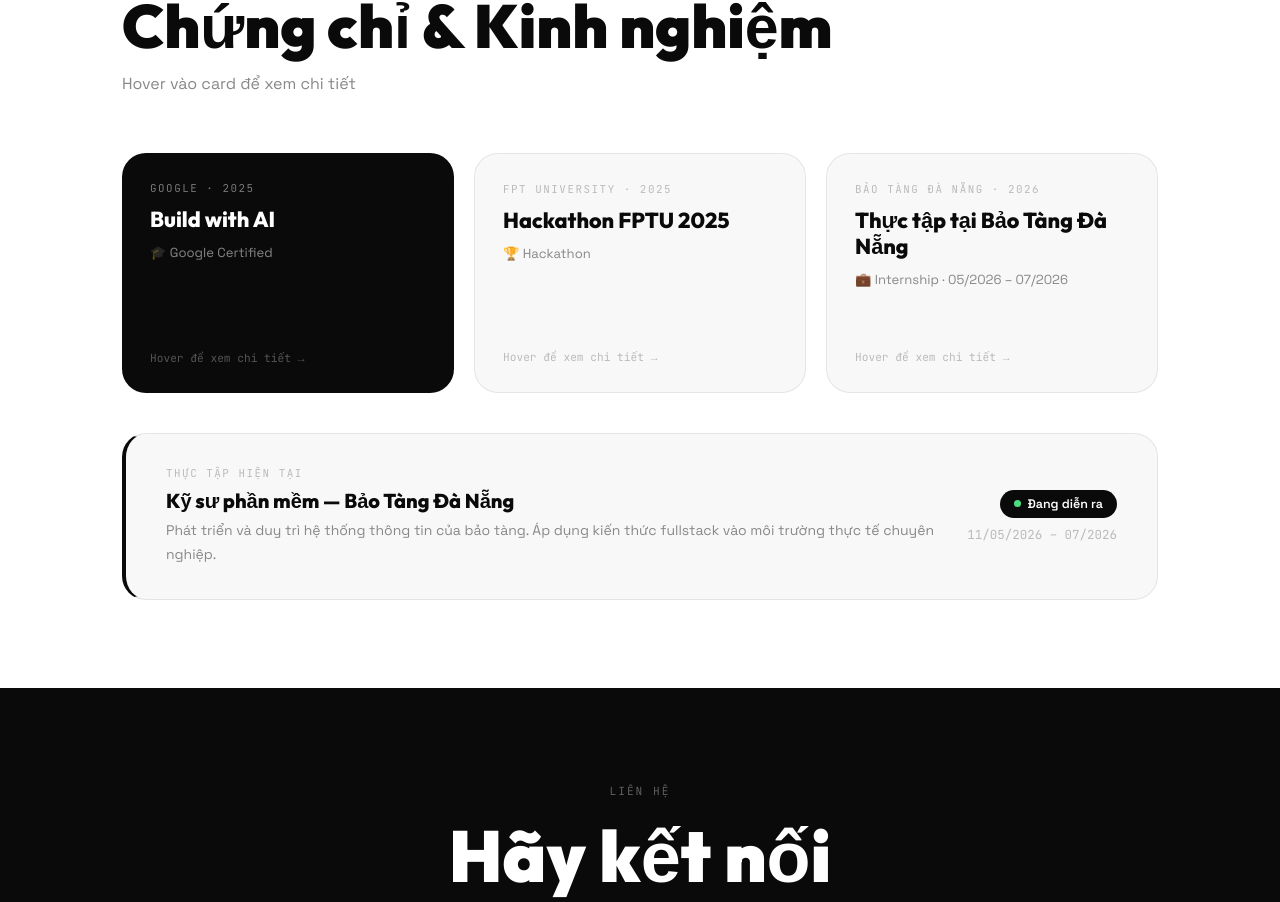
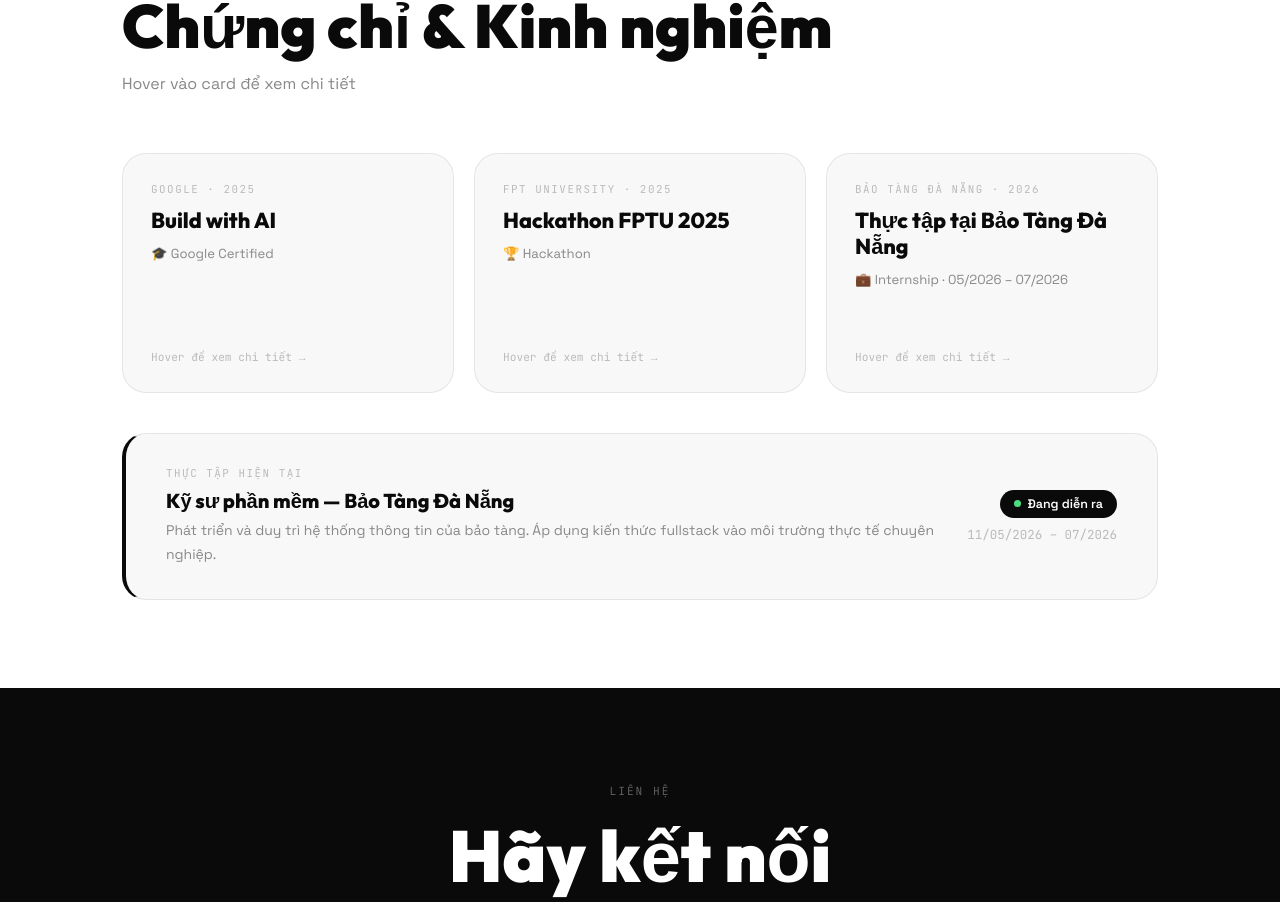
Before and after one commit to Nhanduc2912/DucNguyener, a React (Vite) app: page / in a window 1280 px wide. Shown: the part 6016-6918 px from the top of the page. Built offline with nearby package versions, Linux system fonts and the light colour scheme.

Commit message:
fix(Certificates): remove hardcoded dark theme for the first certificate to match others

```diff
--- a/src/components/sections/Certificates.jsx
+++ b/src/components/sections/Certificates.jsx
@@ -34,9 +34,9 @@ export default function Certificates() {
               <div className="cert-flip-inner" style={{ height: "100%" }}>
                 {/* Front */}
                 <div className="cert-face" style={{
-                  background: i === 0 ? "#0a0a0a" : i === 1 ? "var(--bg-2)" : "var(--bg-2)",
-                  color: i === 0 ? "#fff" : "var(--text-1)",
-                  border: i === 0 ? "none" : "1px solid var(--border)",
+                  background: "var(--bg-2)",
+                  color: "var(--text-1)",
+                  border: "1px solid var(--border)",
                   display: "flex", flexDirection: "column", justifyContent: "space-between",
                 }}>
                   <div>
@@ -45,7 +45,7 @@ export default function Certificates() {
                       fontSize: "0.68rem",
                       letterSpacing: "0.14em",
                       textTransform: "uppercase",
-                      color: i === 0 ? "rgba(255,255,255,0.45)" : "var(--text-4)",
+                      color: "var(--text-4)",
                       marginBottom: "0.75rem",
                     }}>
                       {cert.issuer} · {cert.year}
@@ -55,14 +55,14 @@ export default function Certificates() {
                       fontWeight: 800,
                       fontSize: "1.35rem",
                       lineHeight: 1.2,
-                      color: i === 0 ? "#fff" : "var(--text-1)",
+                      color: "var(--text-1)",
                       marginBottom: "0.6rem",
                     }}>
                       {cert.title}
                     </h3>
                     <p style={{
                       fontSize: "0.82rem",
-                      color: i === 0 ? "rgba(255,255,255,0.5)" : "var(--text-3)",
+                      color: "var(--text-3)",
                       lineHeight: 1.6,
                     }}>
                       {cert.badge}
@@ -71,7 +71,7 @@ export default function Certificates() {
                   <p style={{
                     fontSize: "0.7rem",
                     fontFamily: "var(--font-mono)",
-                    color: i === 0 ? "rgba(255,255,255,0.3)" : "var(--text-4)",
+                    color: "var(--text-4)",
                   }}>
                     Hover để xem chi tiết →
                   </p>
```
